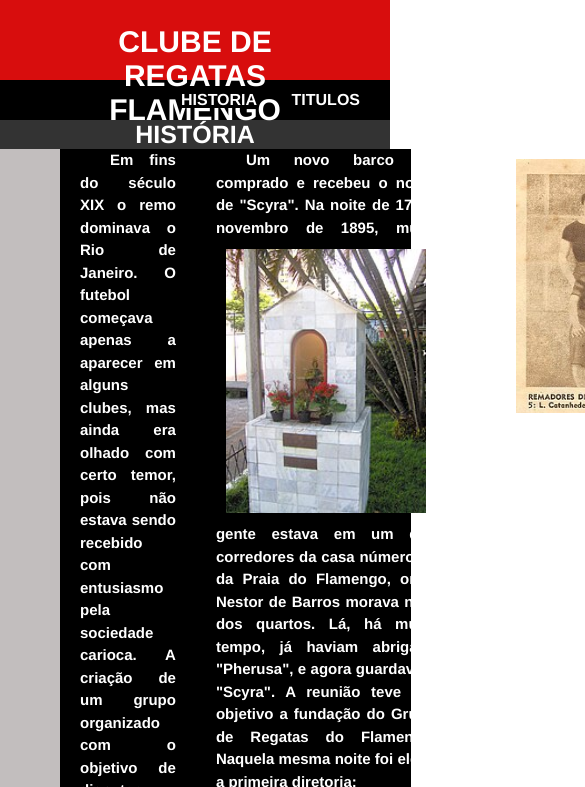
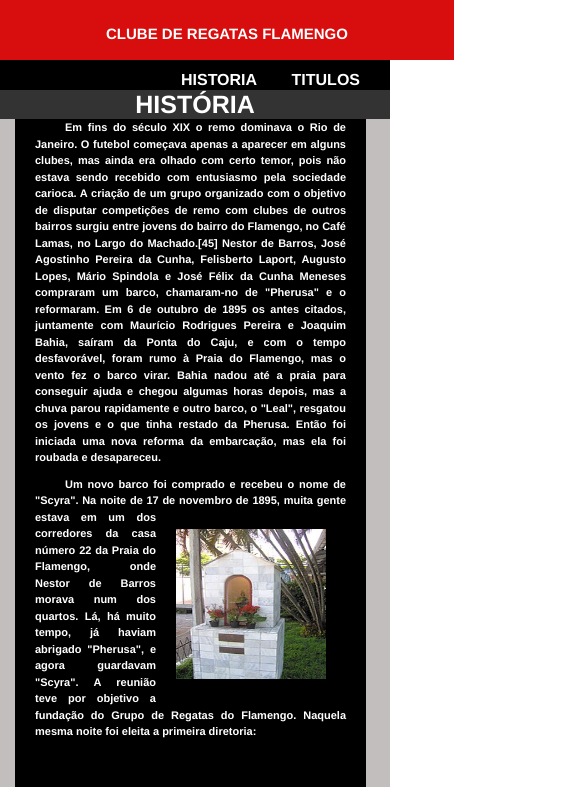
Before and after one commit to Ilmar-jr/flamengo, a plain HTML site: page index.html in a window 390 px wide. Shown: the top 787 px of the page, 585 px wide, since content can reach past the window. Drawn offline with Linux system fonts and the light colour scheme.

Commit message:
Add files via upload

```diff
--- a/css/estilo.css
+++ b/css/estilo.css
@@ -172,9 +172,67 @@
 
 /*responsividade*/
 
-@media (max-width:1024px){
+@media (max-width:425px){
+
     .escudo-flamengo{
         width: 200px;
+        margin: 5px 0 5px 20px;
+        }
+
+
+    .historia-container{
+        flex-direction: column;
+        margin: 0 15px 0 15px;
+    }
+
+    .titulo-vermelho{
+        background-color: rgb(216, 13, 13);
+        height: 60px;
+        padding: 0 2rem;
+        width: 100%;
+    }
+
+    .titulo-vermelho h1{
+        text-transform: uppercase;
+        color: #fff;
+        text-align: center;
+        font-size: 15px;
+        font-weight: bold;
+        padding: 25px;
+    }
+
+    .titulo-preto{
+        background-color: black;
+        height: 30px;
+        width: 100%;
+    }
+
+    .historia-container p {
+        font-size: 11px;
+        font-weight: bold;
+        color: #fff;
+        margin-bottom: 10px; /*esoaçamento entre os parágrafos*/
+        text-align: justify;
+        line-height: 1.5;
+        text-indent: 30px;
+}
+
+    .img-judas{
+        float: right;
+        width: 150px;
+        height: 150px;
+        margin: 10px;
+    }
+
+    .img-1896{
+        float: none;
+        width: 250px;
+        margin: 10px;
+    }
+
+    .img{
+        margin: 35px;
+        width: 100px;
 
     }
 
```
